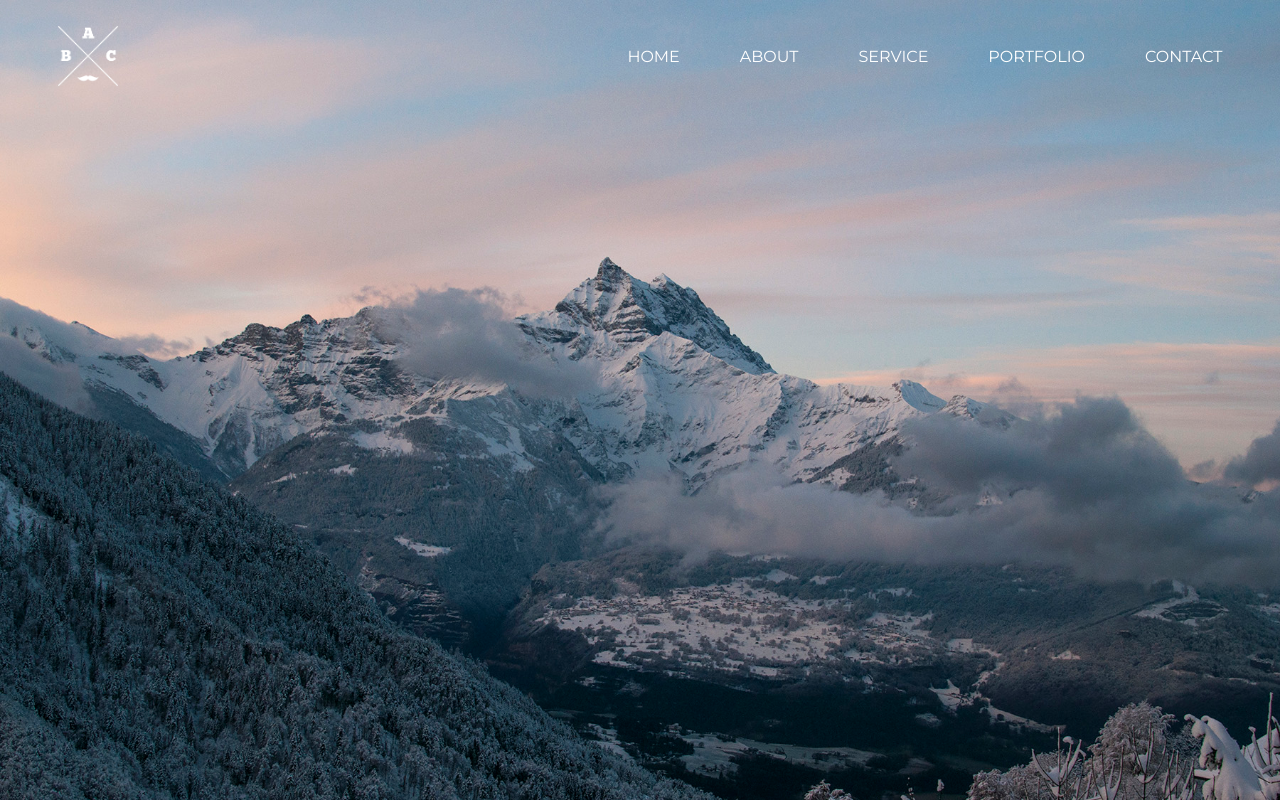
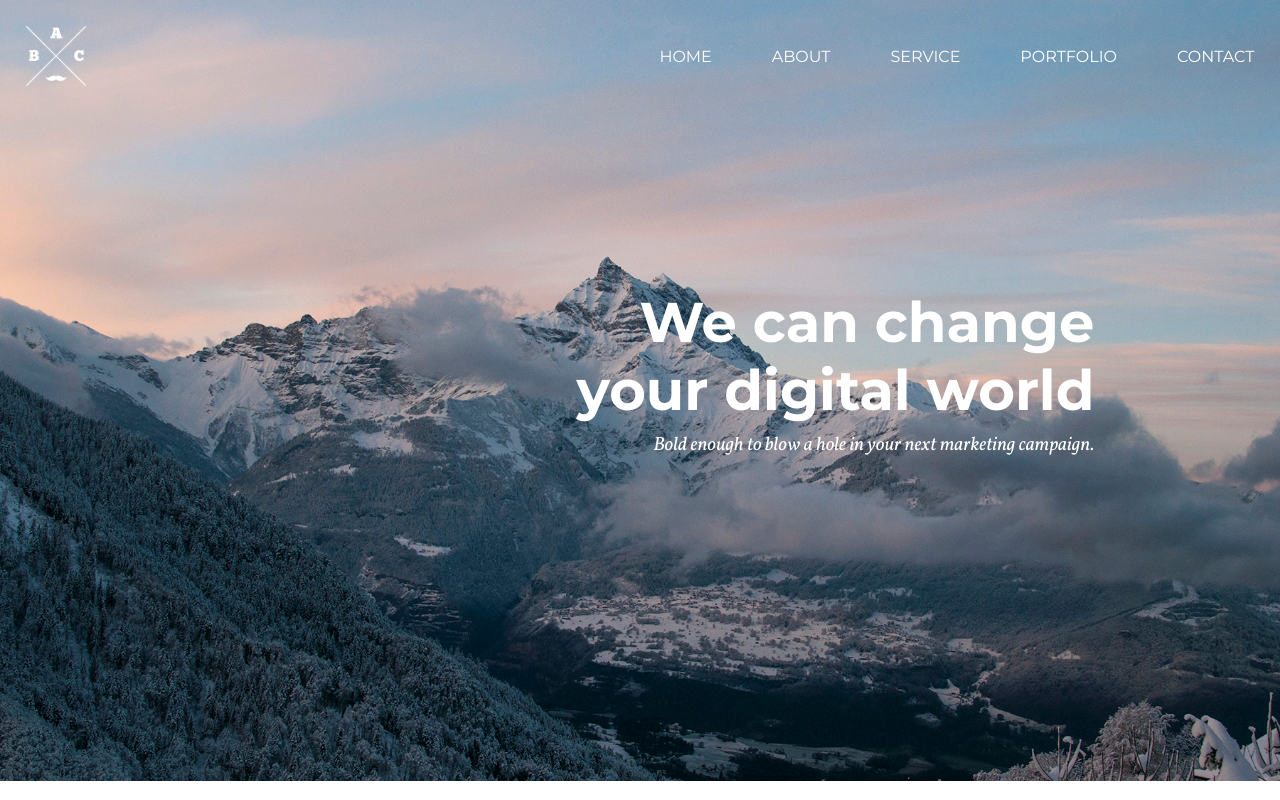
Before and after one commit to kammar20/ABC_agency-website, a plain HTML site: page index.html in a window 1280 px wide. Drawn offline with Linux system fonts and the light colour scheme.

Commit message:
added tagline

```diff
--- a/css/style.css
+++ b/css/style.css
@@ -4,8 +4,6 @@ font-family: 'Source Sans Pro', sans-serif;
 font-family: 'Vollkorn', serif;
 
 */
-
-/********** **********/
 
 /********** Utility Start **********/
 * {
@@ -19,8 +17,6 @@ body {
  font-size: 10px;
 }
 .container {
- max-width: 95%;
- margin: 0 auto;
  padding: 2% 2%;
 }
 
@@ -39,7 +35,8 @@ p {
  color: var(--lgray);
  font-family: "Source Sans Pro", sans-serif;
 }
-.italic {
+h4,
+h5 {
  color: var(--dgray);
  font-family: "Vollkorn", serif;
 }
@@ -53,7 +50,6 @@ a {
 .head {
  background-image: url("../img/bg1.jpg");
  width: 100%;
- height: 100vh;
  background-repeat: no-repeat;
  background-size: cover;
 }
@@ -63,7 +59,6 @@ a {
  display: flex;
  justify-content: space-between;
  align-items: center;
- /* background-color: yellowgreen; */
 }
 
 .logo {
@@ -89,7 +84,7 @@ a {
  cursor: pointer;
 }
 .navbar .navlist li a:hover {
- color: #eeeeee;
+ color: #e2e2e2;
 }
 
 /* menu bar - burger */
@@ -99,12 +94,41 @@ a {
  display: none;
  cursor: pointer;
 }
+/* input click for click event */
 #click {
  display: none;
 }
+
+/* tagline */
+.tagline {
+ display: block;
+ width: 45%;
+ margin: 20rem 16rem 0 auto;
+ text-align: right;
+ color: #fff;
+ padding-bottom: 30rem;
+}
+.tagline h1 {
+ font-family: "Montserrat", sans-serif;
+ font-size: 5.6rem;
+ margin-bottom: 10px;
+}
+.tagline h4 {
+ color: #fff;
+ font-size: 1.9rem;
+ line-height: 2.2rem;
+ font-style: italic;
+ font-weight: 400;
+}
+
 /********** Header End **********/
 
+/********** Section 1 - About Start **********/
+
+/********** Section 1 - About End **********/
+
 /********** Media Query For Mobile **********/
+
 @media only screen and (min-width: 200px) and (max-width: 850px) {
  /* li */
  .navbar .navlist li {
--- a/index.html
+++ b/index.html
@@ -18,9 +18,10 @@
   <link rel="stylesheet" href="./css/style.css" />
  </head>
  <body>
-  <!-- header -->
+  <!-- ********** Header Start ********** -->
   <header class="head">
    <div class="container">
+    <!-- navbar -->
     <nav class="navbar">
      <div class="logo">
       <img src="./img/logo.png" alt="" width="60" />
@@ -30,14 +31,24 @@
       <i class="fas fa-bars icon"></i>
      </label>
      <ul class="navlist">
-      <li><a href="#">HOME</a></li>
+      <li><a href="index.html">HOME</a></li>
       <li><a href="#">ABOUT</a></li>
       <li><a href="#">SERVICE</a></li>
       <li><a href="#">PORTFOLIO</a></li>
       <li><a href="#">CONTACT</a></li>
      </ul>
     </nav>
+    <!-- tagline -->
+    <div class="tagline">
+     <h1>We can change your digital world</h1>
+     <h4>Bold enough to blow a hole in your next marketing campaign.</h4>
+    </div>
    </div>
   </header>
+  <!-- ********** Header End ********** -->
+
+  <!--********** Section 1 - About Start **********-->
+
+  <!--********** Section 1 - About End **********-->
  </body>
 </html>
```
